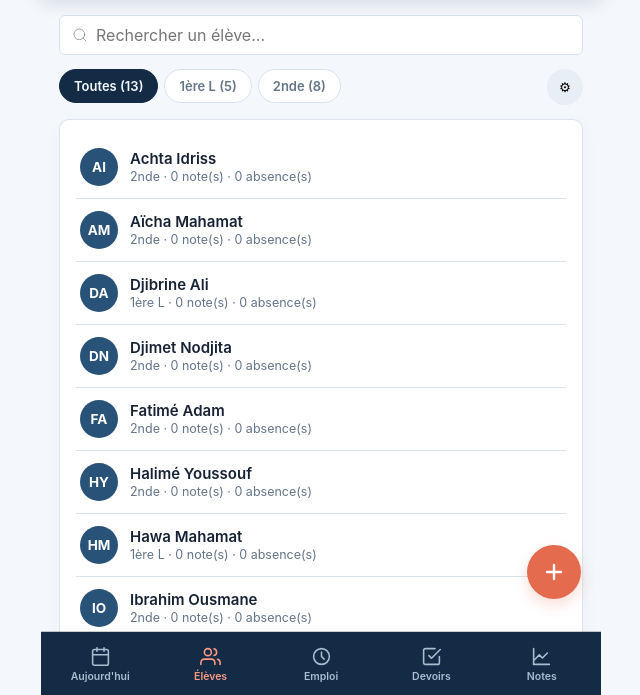
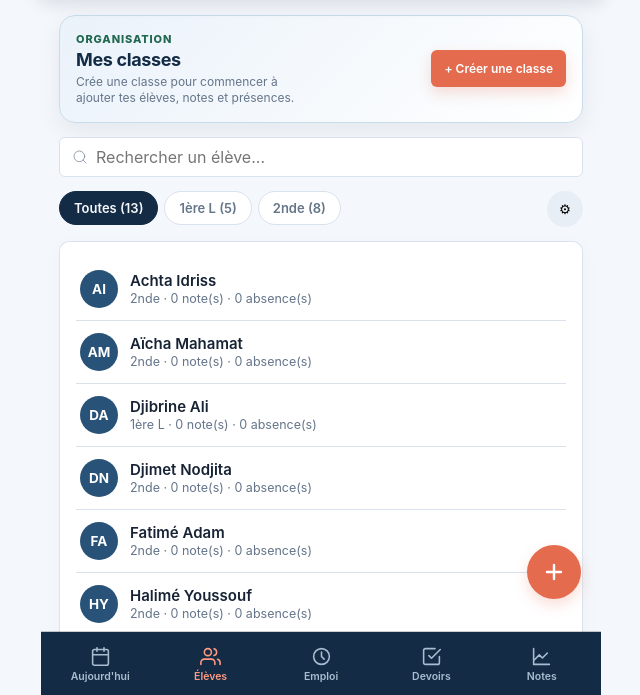
Before and after one commit to Yves19011999/Class_app, a website with bundled scripts: page index.html in a window 1280 px wide. Both pictures are taken after a click on the button "Élèves". Shown: the part 105-800 px from the top of the page, without its empty margins (319-959 px from the left). Built offline with nearby package versions, Linux system fonts and the light colour scheme; what @capacitor/core would draw is missing.

Commit message:
Améliorer la création de classes et alléger l’interface

```diff
--- a/app.js
+++ b/app.js
@@ -260,7 +260,6 @@ function renderToday(){
   const classCount=state.classes.length, avgAll=avg(state.grades.map(g=>g.value));
   el.innerHTML=`
     <div class="hero">${hero}</div>
-    ${!isStandalone()?`<div class="install-banner"><div class="install-icon">📲</div><div class="install-copy"><strong>Installe Classe sur ce téléphone</strong><span>Accès rapide, plein écran et fonctionnement hors connexion.</span></div><button id="todayInstallBtn" type="button">Installer</button></div>`:''}
     <div class="quick-grid">
       <button class="quick-btn" id="qaPresence"><svg viewBox="0 0 24 24" fill="none" stroke-linecap="round" stroke-linejoin="round"><path d="M9 11l3 3L22 4"/><path d="M21 12v7a2 2 0 0 1-2 2H5a2 2 0 0 1-2-2V5a2 2 0 0 1 2-2h11"/></svg><span>Appel</span></button>
       <button class="quick-btn" id="qaDevoir"><svg viewBox="0 0 24 24" fill="none" stroke-linecap="round" stroke-linejoin="round"><path d="M12 5v14M5 12h14"/></svg><span>Devoir</span></button>
@@ -278,7 +277,6 @@ function renderToday(){
     ${slots.length?`<div class="card">${slots.map(s=>{const c=getClass(s.classId),isNow=now?.id===s.id;return `<div class="slot"><div class="slot-time">${s.start}</div><div class="slot-bar ${isNow?'is-now':''}"></div><div class="slot-body"><div class="cls">${escapeHtml(c?.name||'—')}</div><div class="topic">${escapeHtml(s.topic||'Sans thème')} · ${s.start}–${s.end}</div></div><button class="mini-action" data-att-slot="${s.id}" title="Faire l'appel" aria-label="Faire l'appel">✓</button></div>`;}).join('')}</div>`:`<div class="empty"><p>Pas de cours prévu aujourd'hui.</p></div>`}
     ${(due.length||overdue.length)?`<h2 class="section-title">Devoirs à surveiller</h2><div class="card">${[...due,...overdue].slice(0,4).map(h=>`<div class="row"><div class="row-main"><div class="row-title">${escapeHtml(h.title)}</div><div class="row-sub">${escapeHtml(classLabel(h.classId))} · ${daysUntil(h.dueDate)<0?'en retard':"à rendre aujourd'hui"}</div></div><div class="row-end"><span class="chip ${daysUntil(h.dueDate)<0?'chip-rouge':'chip-ocre'}">${daysUntil(h.dueDate)<0?'Retard':'Auj.'}</span></div></div>`).join('')}</div>`:''}
   `;
-  document.getElementById('todayInstallBtn')?.addEventListener('click',()=>{haptic();installApp();});
   document.getElementById('qaPresence').onclick=()=>{haptic();openAttendanceSheet(now?.classId||state.classes[0]?.id,now?.id);};
   document.getElementById('qaDevoir').onclick=()=>{haptic();openHomeworkForm();};
   document.getElementById('qaNote').onclick=()=>{haptic();openGradeForm();};
@@ -290,6 +288,7 @@ function renderStudents(){
   const el=document.getElementById('view-students');
   const filtered=state.students.filter(s=>(state.studentsClassFilter==='all'||s.classId===state.studentsClassFilter)&&(!state.studentsSearch||s.name.toLowerCase().includes(state.studentsSearch.toLowerCase()))).sort((a,b)=>a.name.localeCompare(b.name,'fr'));
   el.innerHTML=`
+    <div class="class-cta"><div><span class="class-cta-kicker">Organisation</span><strong>Mes classes</strong><p>Crée une classe pour commencer à ajouter tes élèves, notes et présences.</p></div><button class="btn btn-primary" id="visibleAddClassBtn">+ Créer une classe</button></div>
     <div class="search-box"><svg viewBox="0 0 24 24" fill="none" stroke-linecap="round" stroke-linejoin="round"><circle cx="11" cy="11" r="8"/><path d="m21 21-4.3-4.3"/></svg><input id="studentSearchInput" value="${escapeHtml(state.studentsSearch)}" placeholder="Rechercher un élève..." aria-label="Rechercher un élève"></div>
     <div class="filter-row"><div class="day-tabs" id="classFilterTabs"><button class="day-tab ${state.studentsClassFilter==='all'?'active':''}" data-cls="all">Toutes (${state.students.length})</button>${state.classes.map(c=>`<button class="day-tab ${state.studentsClassFilter===c.id?'active':''}" data-cls="${c.id}">${escapeHtml(c.name)} (${studentsOf(c.id).length})</button>`).join('')}</div><button class="btn-icon" id="manageClassesBtn" title="Gérer les classes" aria-label="Gérer les classes">⚙</button></div>
     ${filtered.length?`<div class="card">${filtered.map(s=>{const gs=gradesOfStudent(s.id),a=avg(gs.map(g=>g.value)),att=state.attendance.filter(x=>x.studentId===s.id);const abs=att.filter(x=>x.status==='a').length;return `<div class="row clickable" data-student="${s.id}"><div class="avatar">${initials(s.name)}</div><div class="row-main"><div class="row-title">${escapeHtml(s.name)}</div><div class="row-sub">${escapeHtml(classLabel(s.classId))} · ${gs.length} note(s) · ${abs} absence(s)</div></div><div class="row-end">${a!==null?`<span class="grade-pill ${gradeClass(a)}">${a.toFixed(1)}</span>`:''}</div></div>`;}).join('')}</div>`:`<div class="empty"><p>Aucun élève ${state.studentsSearch?'ne correspond à ta recherche':'enregistré'}.</p><button class="btn btn-primary empty-action" id="emptyAddStudent">Ajouter un élève</button></div>`}
@@ -297,6 +296,7 @@ function renderStudents(){
   document.getElementById('studentSearchInput').oninput=e=>{state.studentsSearch=e.target.value;renderStudents();const i=document.getElementById('studentSearchInput');i.focus();i.setSelectionRange(i.value.length,i.value.length);};
   document.querySelectorAll('#classFilterTabs .day-tab').forEach(b=>b.onclick=()=>{state.studentsClassFilter=b.dataset.cls;renderStudents();});
   document.getElementById('manageClassesBtn').onclick=openClassManager;
+  document.getElementById('visibleAddClassBtn').onclick=()=>{haptic();openClassForm();};
   document.querySelectorAll('[data-student]').forEach(r=>r.onclick=()=>openStudentDetail(r.dataset.student));
   document.getElementById('emptyAddStudent')?.addEventListener('click',()=>openStudentForm());
 }
@@ -494,7 +494,7 @@ function openSettings(){
   const pin=!!localStorage.getItem('classe_pin_hash'), notif=localStorage.getItem('classe_notifications')==='1', dark=document.documentElement.classList.contains('dark');
   openSheet(`<div class="sheet-header"><div><h3>Réglages</h3><p class="sheet-kicker">${getAppName()} · v${APP_VERSION}</p></div><button class="btn-icon" onclick="closeSheet()" aria-label="Fermer">×</button></div>
     <div class="settings-brand"><div class="logo"><svg viewBox="0 0 48 48" fill="none"><rect x="7" y="9" width="15" height="27" rx="4" fill="#1E2A2F"/><rect x="26" y="9" width="15" height="27" rx="4" fill="#1E2A2F"/><path d="M24 10v25" stroke="#F7F1E3" stroke-width="3"/><path d="m30 28 4 4 8-10" stroke="#4D8464" stroke-width="4" stroke-linecap="round" stroke-linejoin="round"/></svg></div><div><strong>Classe</strong><small>Votre carnet de bord, même sans connexion.</small></div></div>
-    <div class="settings-section install-card"><div class="install-badge">📱 Application</div><div class="settings-title">Installer sur ce téléphone</div><p class="muted" id="installHint">Installe Classe pour l'ouvrir comme une vraie application.</p><button class="btn btn-primary btn-block" id="installAppBtn" type="button" onclick="installApp()">📲 Installer Classe</button><button class="btn btn-ghost btn-block" id="shareAppBtn" type="button">↗ Partager l’application</button></div>
+    <div class="settings-section"><div class="settings-title">Partager l’application</div><p class="muted">Partage le lien de Classe avec un collègue.</p><button class="btn btn-ghost btn-block" id="shareAppBtn" type="button">↗ Partager l’application</button></div>
     <div class="settings-section"><div class="settings-title">Apparence</div><div class="settings-actions"><button class="btn ${!dark?'btn-primary':'btn-ghost'}" id="themeLight">☀️ Clair</button><button class="btn ${dark?'btn-primary':'btn-ghost'}" id="themeDark">🌙 Sombre</button></div></div>
     <div class="settings-section"><div class="settings-title">Sécurité</div><p class="muted">Protège les données locales avec un PIN sur cet appareil.</p><div class="settings-actions"><button class="btn btn-ghost" id="pinBtn">${pin?'Changer le PIN':'Créer un PIN'}</button>${pin?'<button class="btn btn-ghost" id="removePinBtn">Désactiver</button>':''}</div></div>
     <div class="settings-section"><div class="settings-title">Notifications</div><p class="muted">${window.ClassNativeNotifications?.available?'Rappels Android planifiés même lorsque Classe est fermée.':'Rappels lorsque l’application est ouverte.'}</p><button class="btn btn-ghost btn-block" id="notifBtn">${notif?'✓ Notifications 24/24 activées':'Activer les notifications 24/24'}</button></div>
--- a/index.html
+++ b/index.html
@@ -707,6 +707,12 @@
 	.schedule-preview th{background:var(--ardoise);color:#fff;text-align:left;padding:8px 6px;font-weight:700;}
 	.schedule-preview td{padding:8px 6px;border-bottom:1px solid var(--craie-2);color:var(--encre);}
 	.schedule-preview tr:nth-child(even) td{background:var(--craie);}
+	.class-cta{display:flex;align-items:center;justify-content:space-between;gap:14px;background:linear-gradient(135deg,#EAF2FA,#FFFFFF);border:1px solid #C9DCEC;border-radius:16px;padding:16px;margin-bottom:14px;box-shadow:var(--shadow);}
+	.class-cta strong{display:block;font-size:18px;color:var(--ardoise);letter-spacing:-.02em;}
+	.class-cta p{margin:4px 0 0;color:var(--encre-douce);font-size:12px;line-height:1.35;max-width:235px;}
+	.class-cta-kicker{display:block;color:var(--emeraude-fonce);font-size:11px;font-weight:800;text-transform:uppercase;letter-spacing:.08em;margin-bottom:3px;}
+	.class-cta .btn{flex:0 0 auto;padding:11px 13px;font-size:12px;}
+	@media(max-width:390px){.class-cta{align-items:flex-start;flex-direction:column}.class-cta .btn{width:100%;}}
 	@media (prefers-reduced-motion:reduce){*,*::before,*::after{animation-duration:.01ms!important;transition-duration:.01ms!important;}}
 
   /* ---------- V3 additions ---------- */
--- a/package.json
+++ b/package.json
@@ -1,6 +1,6 @@
 {
   "name": "classe-gestion-classe",
-  "version": "4.2.0",
+  "version": "4.3.0",
   "private": true,
   "description": "Classe — gestion de classe offline-first, PWA et Android.",
   "scripts": {
```
Also changed, not shown: BUILD-APK-ANDROID.md (+1 -1 lines), README.md.
